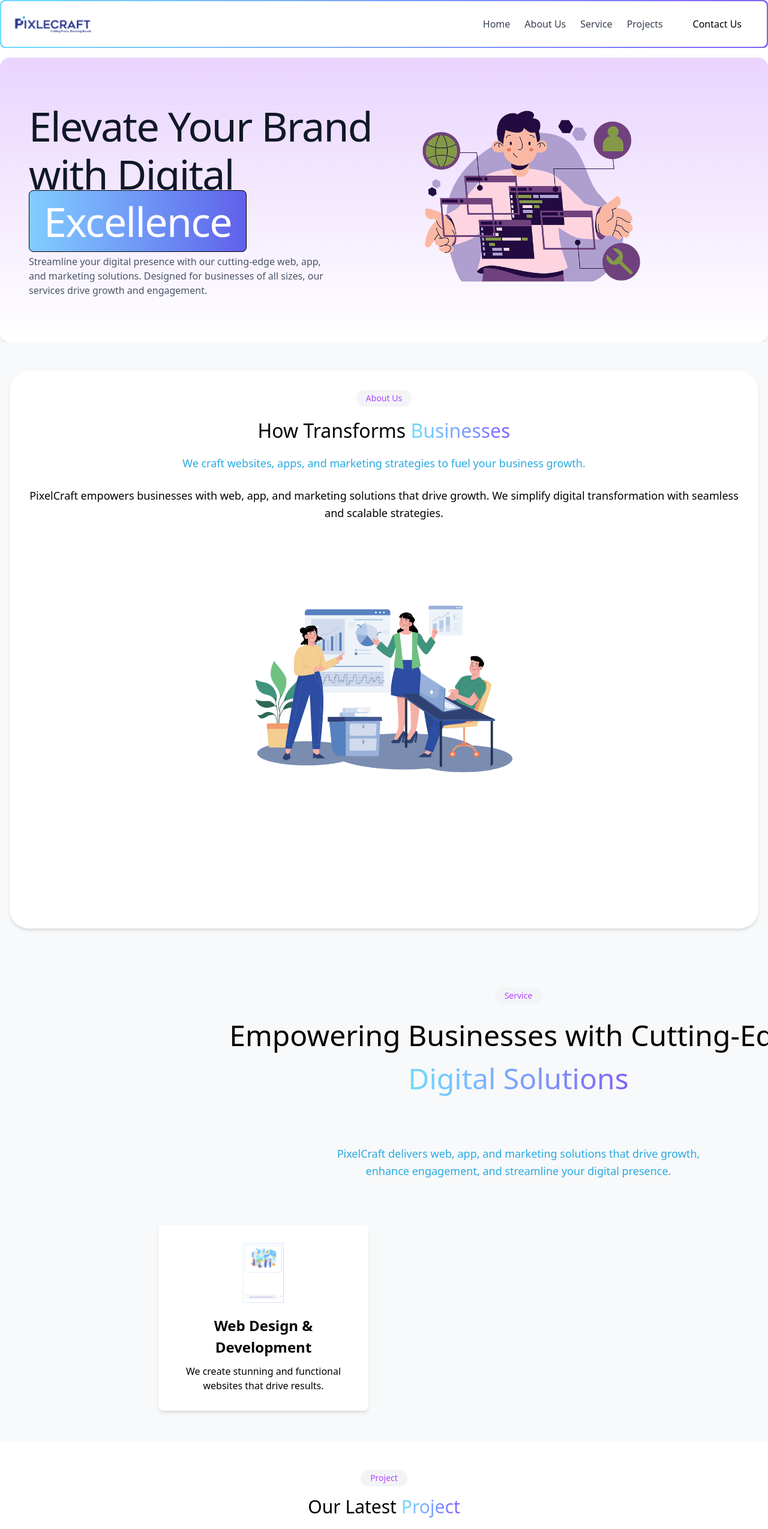
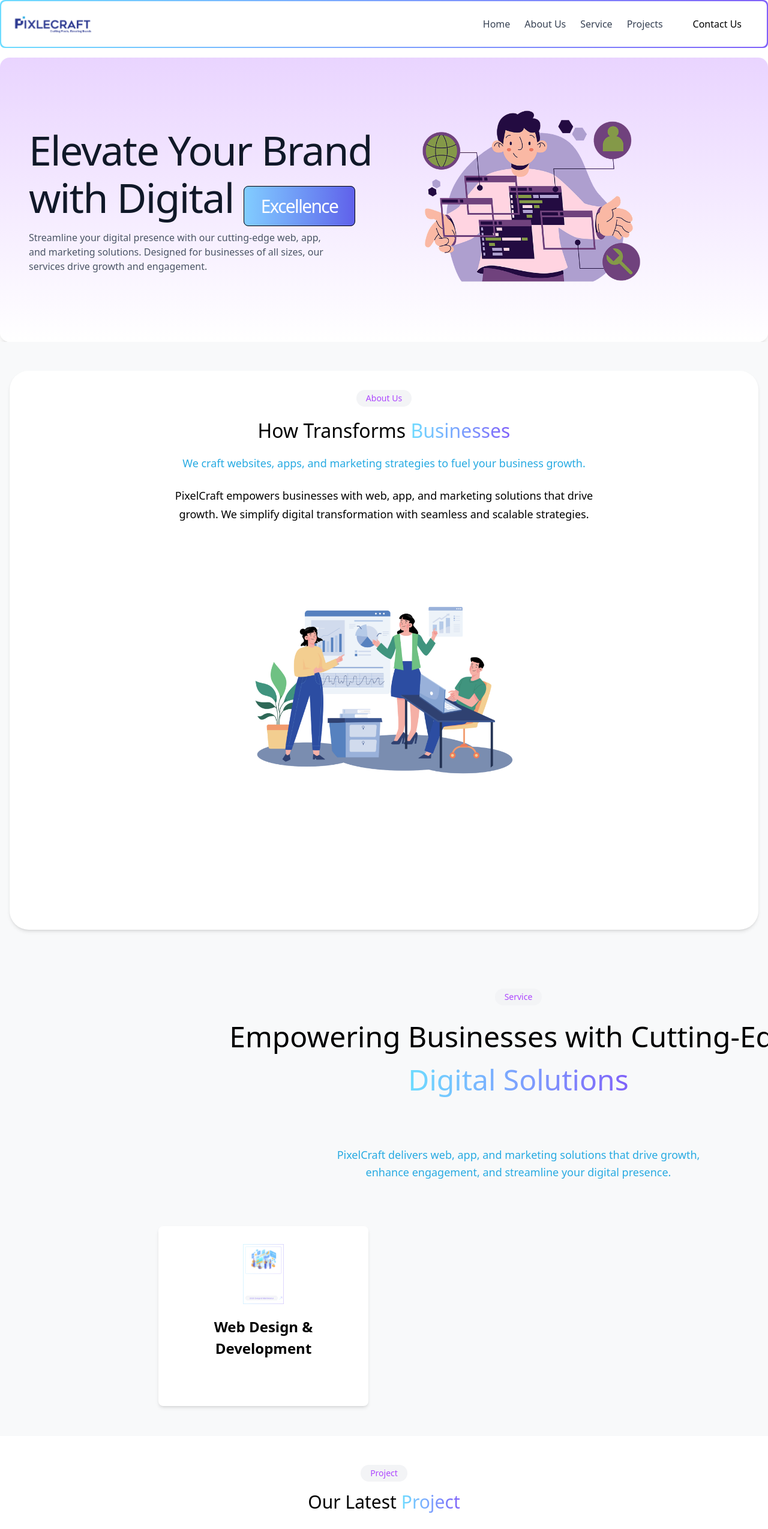
Before and after one commit to jabeer-kv/Pixelcraft, a React (Vite) app: page / in a window 1280 px wide. Shown: the top 2549 px of the page at 60% size. Built offline with nearby package versions, Linux system fonts and the light colour scheme.

Commit message:
add change in css

```diff
--- a/src/components/About.jsx
+++ b/src/components/About.jsx
@@ -10,6 +10,7 @@ const AboutUsSection = () => {
           <span className="bg-gray-100 text-purple-500 px-4 py-1 rounded-full text-sm font-medium mb-4">
             About Us
           </span>
+          <section className="">
           {/* Heading */}
           <h2 className="text-[32px] font-famly mb-[16px] text-center ">
             How Transforms{" "}
@@ -24,10 +25,14 @@ const AboutUsSection = () => {
           </p>
 
           {/* Description */}
-          <p className="text-[18px] leading-relaxed text-center mb-[32px]">
-            PixelCraft empowers businesses with web, app, and marketing solutions that drive growth.
-            We simplify digital transformation with seamless and scalable strategies.
-          </p>
+          <p className="text-[18px] leading-relaxed text-center mb-[2px]">
+            PixelCraft empowers businesses with web, app, and marketing solutions that drive
+            </p>
+            <p className="text-[18px] leading-relaxed text-center mb-[32px]">
+            growth. We simplify digital transformation with seamless and scalable strategies.
+            </p>
+
+          </section>
 
           {/* Illustration */}
           <img
--- a/src/components/Hero.jsx
+++ b/src/components/Hero.jsx
@@ -12,7 +12,7 @@ const Hero = () => {
             >
               Elevate Your Brand with Digital{" "}
               <span
-                className="bg-gradient-to-r from-[#82cdff] to-[#6060ea] px-6 border border-black text-white px-3 py-1 rounded-lg"
+                className="bg-gradient-to-r from-[#82cdff] to-[#6060ea] px-7 border border-black text-white py-3 rounded-lg text-3xl"
               >
                 Excellence
               </span>
--- a/src/components/Services.jsx
+++ b/src/components/Services.jsx
@@ -26,13 +26,20 @@ function Services() {
 
 
 
-            <div className="bg-white rounded-lg p-[30px] shadow-md w-[350px]">
-              <img src={uiux} alt="Service 1" className="h-[100px] w-auto mx-auto mb-[20px]" />
-              <h3 className="text-[24px] font-semibold mb-[10px] text-center">Web Design & Development</h3>
-              <p className="text-[16px] text-center">
-                We create stunning and functional websites that drive results.
-              </p>
-            </div>
+          <div className="bg-white rounded-lg p-[30px] shadow-md w-[350px] group relative overflow-hidden cursor-pointer">
+  <img src={uiux} alt="Service 1" className="h-[100px] w-auto mx-auto mb-[20px]" />
+
+  {/* Heading (moves up on hover) */}
+  <h3 className="text-[24px] font-semibold text-center transition-all duration-300 group-hover:-translate-y-[20px]">
+    Web Design & Development
+  </h3>
+
+  {/* Paragraph (hidden by default, appears on hover) */}
+  <p className="text-[16px] text-center opacity-0 transition-all duration-300 group-hover:opacity-100 group-hover:translate-y-[10px]">
+    We create stunning and functional websites that drive results.
+  </p>
+</div>
+
 
 
           </div>
```
